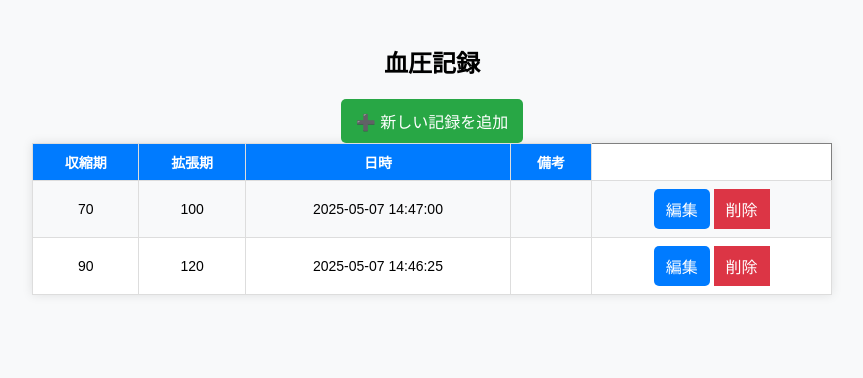
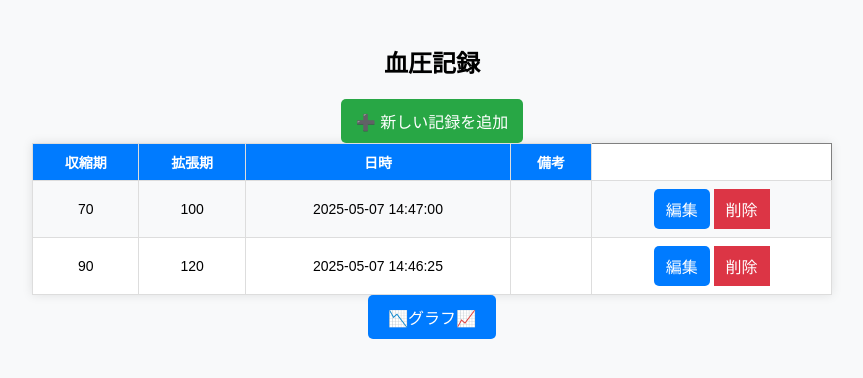
Before and after one commit to MaiHirahara/-blood-pressure-tracker, a Flask app: page / in a window 1280 px wide. Shown: the top 378 px of the page, without its empty margins (208-1071 px from the left). Run offline with Flask 3, Linux system fonts and the light colour scheme; data comes from the database, SQL or seed files in the repository; both versions use the stored data as it was after the commit.

Commit message:
グラフボタン追加

```diff
--- a/static/css/styles.css
+++ b/static/css/styles.css
@@ -127,6 +127,22 @@ td, th {
     font-size: 16px;
 }
 
+/* グラフボタンデザイン */
+.chart-btn {
+    display: inline-block;
+    padding: 10px 20px;
+    font-size: 16px;
+    background-color: #007bff;
+    color: white;
+    text-decoration: none;
+    border-radius: 5px;
+    transition: background-color 0.3s;
+}
+
+.chart-btn:hover {
+    background-color: #0056b3;
+}
+
 /* 🔹 スマホ画面用の調整 */
 @media screen and (max-width: 600px) {
     .edit-btn, .delete-btn {
--- a/templates/index.html
+++ b/templates/index.html
@@ -30,5 +30,6 @@
         </tr>
         {% endfor %}
     </table>
+    <a href="/chart" class="chart-btn">📉グラフ📈</a>
 </body>
 </html>
```
Also changed, not shown: blood_pressure.db.
